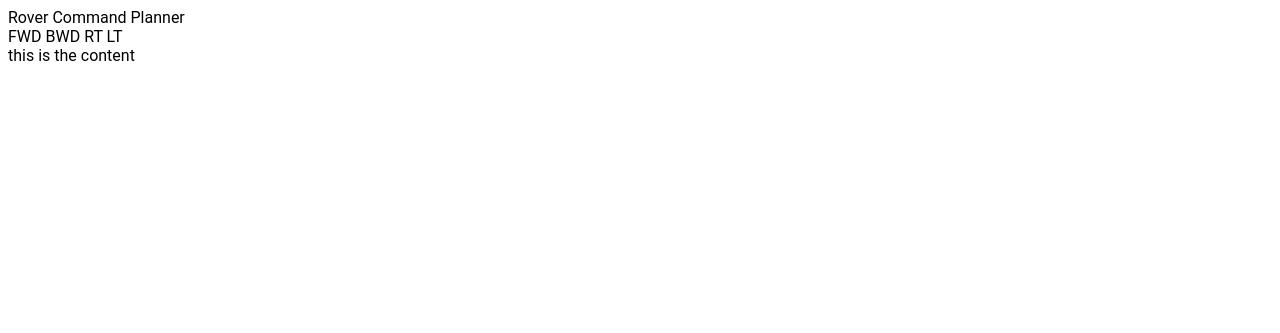
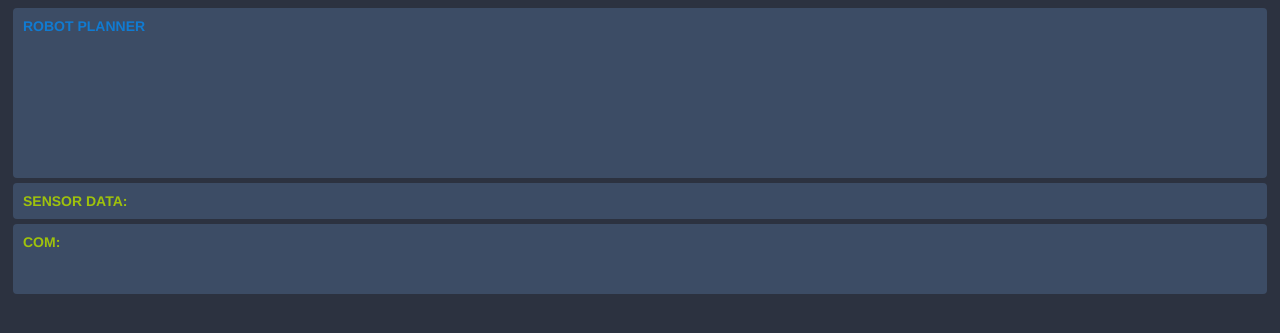
Before and after one commit to StevenSThomas/rover, a Flask app: page / in a window 1280 px wide. Shown: the top 333 px of the page. Run offline with Flask 2, Linux system fonts and the light colour scheme.

Commit message:
base css and some theming

```diff
--- a/rover/com/com.py
+++ b/rover/com/com.py
@@ -5,7 +5,7 @@
 class Com:
     """implements communication subsystem."""
 
-    def __init__(self, broker):
+    def __init__(self):
         """Create a communication subsystem.
 
         arguments:
@@ -13,11 +13,10 @@
 
         """
         self.callbacks = []
-        self.broker = broker
         self.client = mqtt.Client()
         self.client.on_connect = self.on_connect
         self.client.on_message = self.on_message
-        self.client.connect(broker, 1883, 60)
+        self.client.connect("127.0.0.1")
         self.client.loop_start()
 
     def publish(self, topic, payload):
--- a/rover/planning/controller.py
+++ b/rover/planning/controller.py
@@ -11,7 +11,7 @@
         """Create a new planner service."""
         self.currentPlan = m.Plan()
         self.robot_status = m.RobotStatus()
-        self.com = com.Com("pro.local")
+        self.com = com.Com()
         self.com.subscribe("robot/status", self.on_robot_status)
 
 
--- a/rover/web/__init__.py
+++ b/rover/web/__init__.py
@@ -3,4 +3,5 @@
 
 web = Flask(__name__)
 web.config['SECRET_KEY'] = 'secret!'
+web.config['DEBUG'] = True
 from rover.web import views
--- /dev/null
+++ b/rover/web/static/css/screen.css
@@ -0,0 +1,36 @@
+/*
+        dark :  #2C3240
+        panel:  #3C4C65
+        light:  #D1D8EA
+        blue:   #107BD2
+        green:  #9FC20C
+
+
+*/
+body {
+        background: #2C3240;
+        color: #D1D8EA;
+        font-family: Helvetica, sans-serif;
+        font-size:14px;
+}
+
+.panel {
+        background: #3C4C65;
+        padding:10px;
+        border-radius:2px;
+}
+
+.label {
+
+        font-weight:700;
+        font-size:14px;
+        text-transform: uppercase;
+}
+
+.blue {
+        color:#107BD2;
+}
+
+.green {
+        color:#9FC20C;
+}
--- a/rover/web/static/customcomponents/rover-dashboard.html
+++ b/rover/web/static/customcomponents/rover-dashboard.html
@@ -1,28 +1,32 @@
 <link rel="import" href="../components/polymer/polymer.html" >
-<link rel="import" href="../components/paper-styles/paper-styles.html" >
-<link rel="import" href="../components/app-layout/app-layout.html" >
-<link rel="import" href="../components/paper-button/paper-button.html" >
-<link rel="import" href="../components/paper-card/paper-card.html" >
+
+<link rel="import" href="../components/paper-header-panel/paper-header-panel.html" >
+<link rel="import" href="../components/paper-drawer-panel/paper-drawer-panel.html" >
+<link rel="import" href="../components/paper-toolbar/paper-toolbar.html" >
+<link rel="import" href="../components/paper-icon-button/paper-icon-button.html" >
+<link rel="import" href="../components/paper-tabs/paper-tabs.html" >
+
+<link rel="import" href="../components/iron-icons/iron-icons.html" >
+<link rel="import" href="../components/iron-flex-layout/iron-flex-layout.html" >
+<link rel="import" href="/static/components/iron-flex-layout/iron-flex-layout-classes.html" >
 <dom-module id="rover-dashboard">
         <template>
-                <app-layout>
-                        <app-header class="header" reveals snaps shadow style="transition-duration: 0ms; transform: translate3d(0px, 0px, 0px);">
-                                <app-toolbar class="toolbar" >
-                                  <div main-title>Rover Command Planner</div>
-                                </app-toolbar>
-                        </app-header>
-                        <paper-card raised>
-                                <div class="card-actions">
-                                        <paper-button raised class="indigo" >FWD</paper-button>
-                                        <paper-button raised class="indigo" >BWD</paper-button>
-                                        <paper-button raised class="indigo" >RT</paper-button>
-                                        <paper-button raised class="indigo" >LT</paper-button>
-                                </div>
-                                <div class="card-content">
-                                        this is the content
-                                </div>
-                        </paper-card>
-                </app-layout>
+                <style is="custom-style" include="iron-flex iron-flex-alignment iron-flex-factors"></style>
+                <style>
+                  .widget {
+                         margin:5px;
+                         border-radius:4px;
+                  }
+                </style>
+                        <div class="layout horizontal">
+                          <div class="widget panel flex-6" style="height:150px"><span class="blue label">Robot Planner</span></div>
+                          <div class="widget panel flex-3">
+                                <div class="green label">Sensor Data:</div>
+                          </div>
+                          <div class="widget panel flex-3 green label" style="height:50px" >
+                                 <div class="green label">COM:</div>
+                          </div>
+                        </div>
         </template>
 </dom-module>
 <script>
--- a/rover/web/templates/index.html
+++ b/rover/web/templates/index.html
@@ -2,6 +2,10 @@
 <html>
   <head>
           <title>Rover Planner</title>
+
+          <meta charset="utf-8">
+          <meta name="viewport" content="width=device-width, minimum-scale=1.0, initial-scale=1.0, user-scalable=yes">
+
           <script type="text/javascript" src="/static/socket.io.min.js"></script>
           <script type="text/javascript" charset="utf-8">
                 var socket = io.connect('http://' + document.domain + ':' + location.port);
@@ -10,21 +14,16 @@
                });
          </script>
          <script src="/static/components/webcomponentsjs/webcomponents-lite.min.js"></script>
-         <link rel="import" href="/static/components/font-roboto/roboto.html">
-         <link rel="import" href="/static/customcomponents/rover-dashboard.html" />
-         <style>
-           body {
-                   font-family:roboto;
-           }
-         </style>
+
+         <link rel="import" href="/static/components/polymer/polymer.html" >
+         <link rel="import" href="/static/customcomponents/rover-dashboard.html" >
+         <link rel="import" href="/static/components/iron-flex-layout/iron-flex-layout-classes.html" >
+         <style is="custom-style" include="iron-flex"></style>
+         <link  rel="stylesheet" href="/static/css/screen.css" >
+
  </head>
- <body>
-         <rover-dashboard></rover-dashboard
- </body>
- <script>
-   function sendPlan() {
-       socket.send("hello")
-   }
+ <body class="fullbleed vertical layout">
+         <rover-dashboard></rover-dashboard>
 
- </script>
+</body>
  </html>
```
Also changed, not shown: bower.json (+8 -1 lines), rover/log.md (added, +3 -0 lines), 1 other file.
